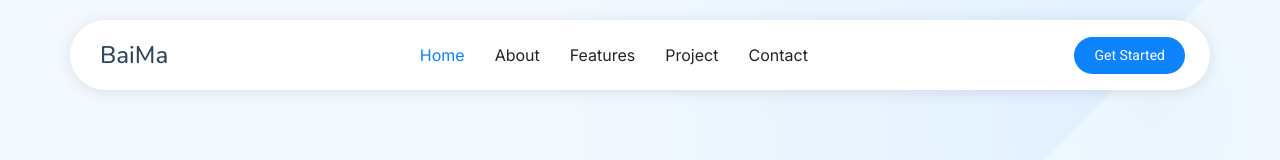
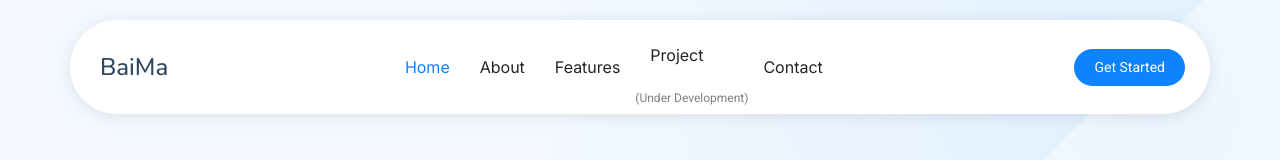
Before and after one commit to mpckkk/AICyto, a plain HTML site: page index.html in a window 1280 px wide. Shown: the top 160 px of the page. Drawn offline with nearby package versions, Linux system fonts and the light colour scheme.

Commit message:
Update index.html

```diff
--- a/index.html
+++ b/index.html
@@ -49,8 +49,10 @@
           <li><a href="#hero" class="active">Home</a></li>
           <li><a href="#about">About</a></li>
           <li><a href="#features">Features</a></li>
-<!--           <li><a href="#projects">Project</a></li> -->
-          <li><a href="#projects" title="This section is under development.">Project</a></li>
+          <li>
+            <a href="#projects">Project</a>
+            <small style="color: gray; font-size: 12px;">(Under Development)</small>
+          </li>
           <li><a href="#contact">Contact</a></li>
         </ul>
         <i class="mobile-nav-toggle d-xl-none bi bi-list"></i>
```
